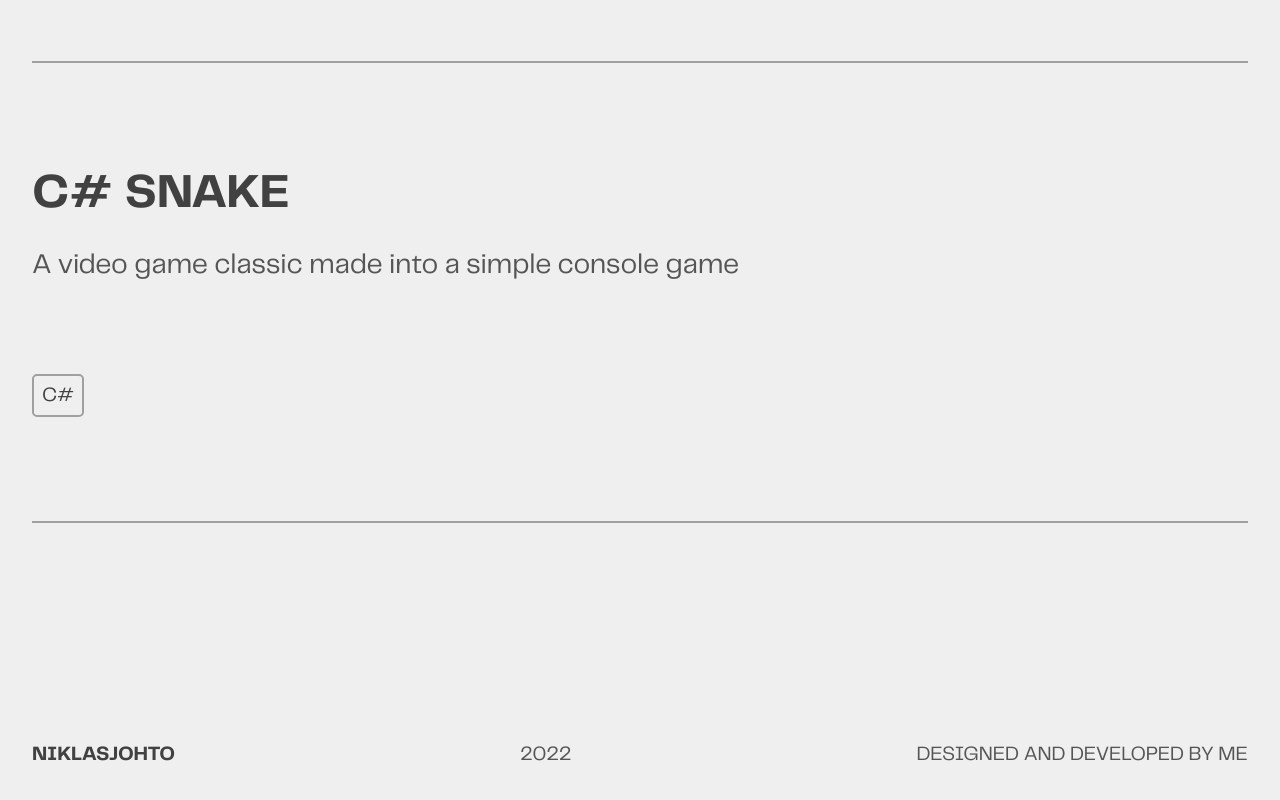
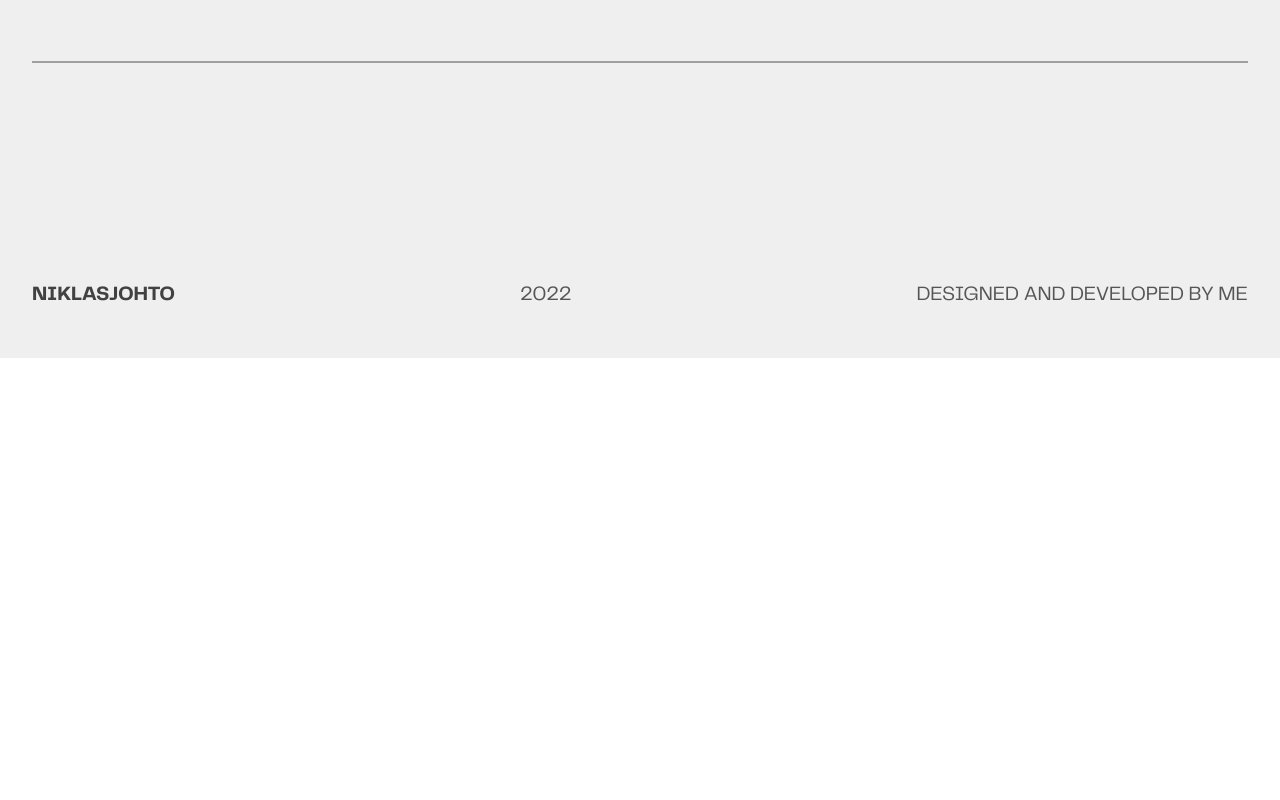
Before and after one commit to niklasjohto/portfolio, a Next.js app: page / in a window 1280 px wide. Shown: the part 1423-2223 px from the top of the page. After the commit the page ends 1781 px from the top, so only its background shows below. Built offline with nearby package versions, Linux system fonts and the light colour scheme; a web font is replaced by a local one.

Commit message:
Removed C# Snake Project

```diff
--- a/components/Projects.tsx
+++ b/components/Projects.tsx
@@ -10,12 +10,6 @@ const projects = [
     href: "https://github.com/niklasjohto/unifi_commander",
     desc: "A tool utilizing the UniFi controller’s local REST API",
     langs: ["TYPESCRIPT"],
-  },
-  {
-    title: "C# SNAKE",
-    href: "https://github.com/niklasjohto/csharp_snake",
-    desc: "A video game classic made into a simple console game",
-    langs: ["C#"],
   },
 ];
 
```
